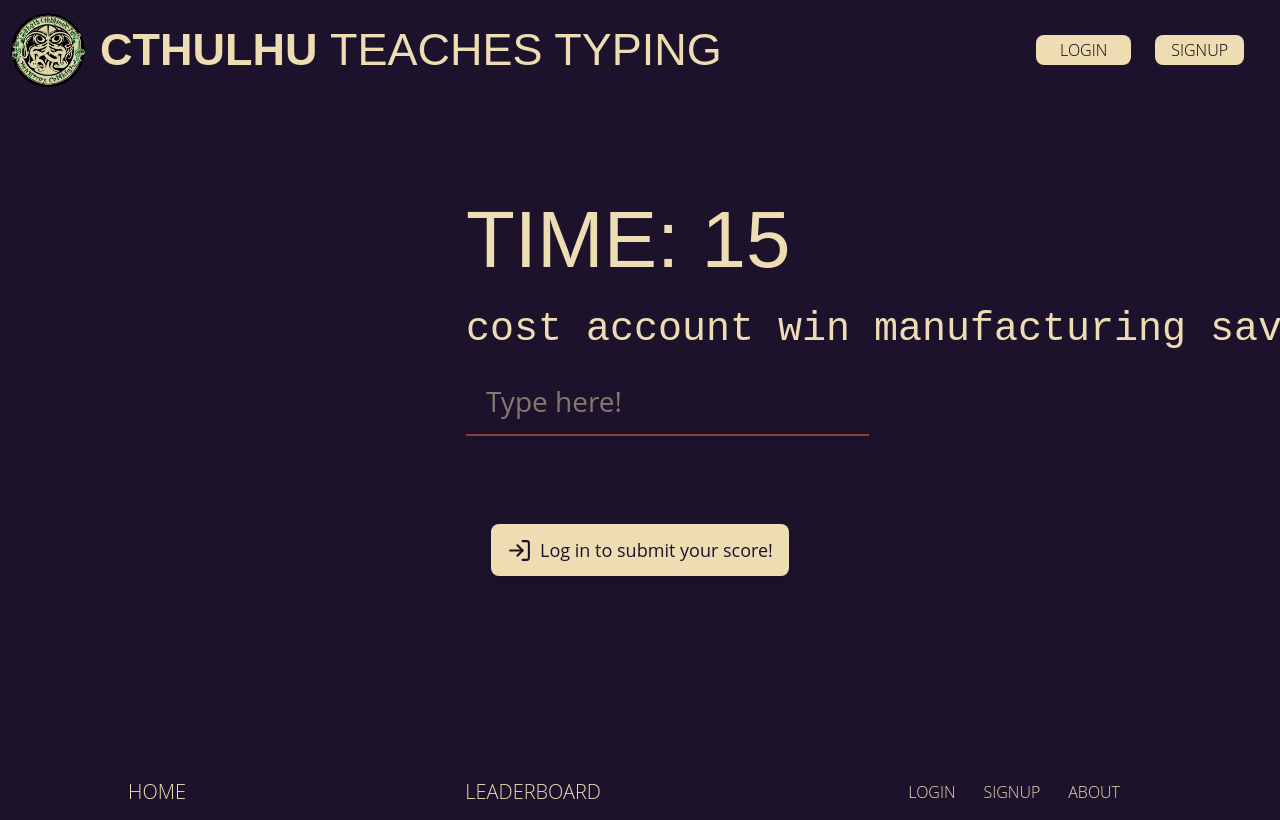
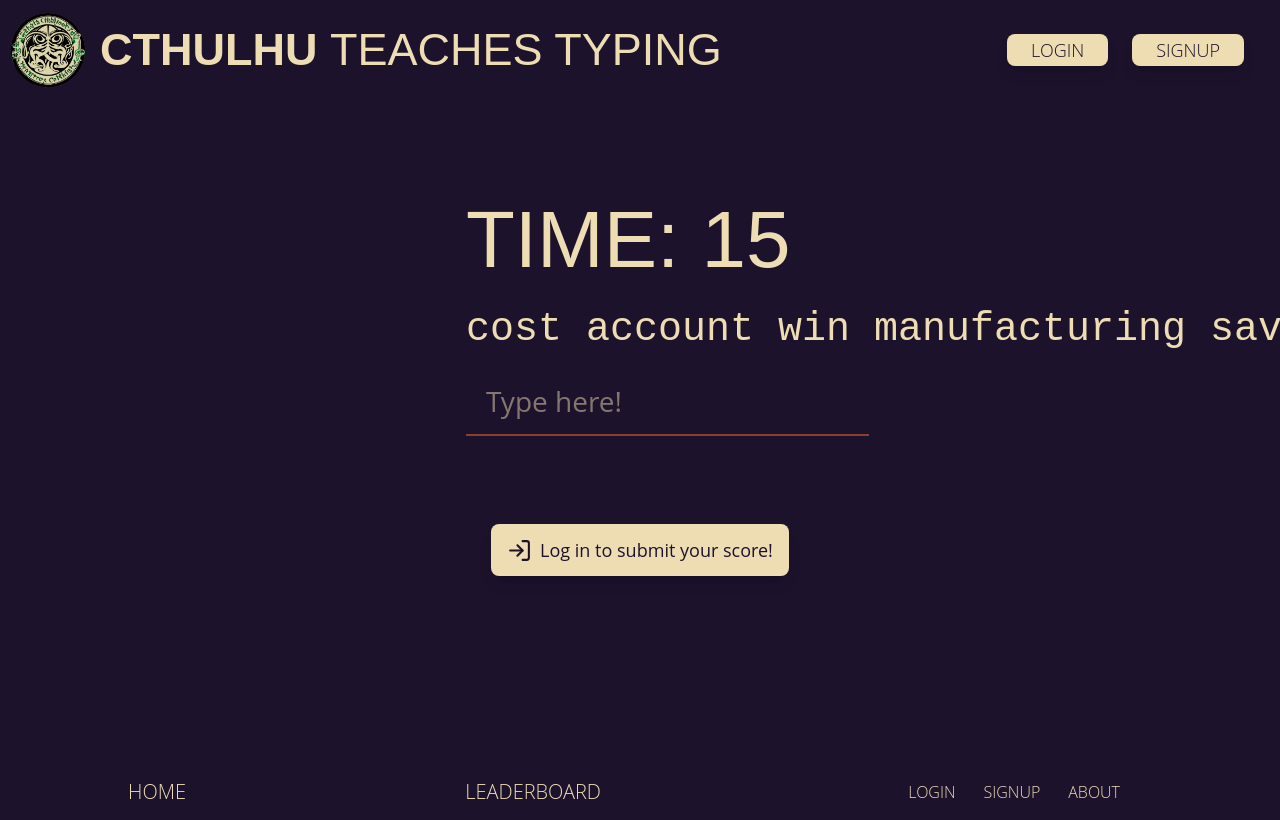
Before and after one commit to maxwellsquared/cthulhu-teaches-typing, a React (Create React App) app: page / in a window 1280 px wide. Shown: the top 820 px of the page. Built offline with nearby package versions, Linux system fonts and the light colour scheme.

Commit message:
Nav link css

```diff
--- a/src/components/Nav.jsx
+++ b/src/components/Nav.jsx
@@ -17,14 +17,11 @@ const Nav = () => {
     <nav className="rounded px-2 py-2.5 font-normal text-pale-gold">
       <div className="container mx-auto flex flex-wrap items-center justify-between">
         <div className="logo-text">
-        <Link to="/" className="flex items-center hover:text-candle">
-          <img
-            src="./images/logo.png"
-            className="mr-3 h-20 sm:h-20"
-            alt="logo"
-          />
-          <span className="logo-drip">CTHULHU</span> <span className="logo-lite">&nbsp;TEACHES TYPING</span>
-        </Link>
+          <Link to="/" className="flex items-center hover:text-candle">
+            <img src="./images/logo.png" className="mr-3 h-20 sm:h-20" alt="logo" />
+            <span className="logo-drip">CTHULHU</span>{' '}
+            <span className="logo-lite">&nbsp;TEACHES TYPING</span>
+          </Link>
         </div>
         <ul className="mt-0 flex flex-row p-4 font-light">
           {user ? (
@@ -42,7 +39,7 @@ const Nav = () => {
               <li>
                 <Link
                   to="/"
-                  className="mx-3 rounded-lg bg-pale-gold p-0 py-1 px-6  text-black"
+                  className="mx-3 rounded-lg bg-pale-gold p-0 py-1 px-6 text-black"
                   aria-current="logout"
                   onClick={refreshPage}
                 >
@@ -55,7 +52,7 @@ const Nav = () => {
               <li>
                 <Link
                   to="/login"
-                  className="mx-3 rounded-lg bg-pale-gold p-0 py-1 px-6  text-black"
+                  className="mx-3 rounded-lg bg-pale-gold p-0 py-1 px-6 text-lg text-cosmic-purple shadow-lg hover:bg-gold-hover"
                   aria-current="about"
                 >
                   LOGIN
@@ -64,7 +61,7 @@ const Nav = () => {
               <li>
                 <Link
                   to="/login"
-                  className="mx-3 rounded-lg bg-pale-gold p-0 py-1 px-4 text-black"
+                  className="mx-3 rounded-lg bg-pale-gold p-0 py-1 px-6 text-lg text-cosmic-purple shadow-lg hover:bg-gold-hover"
                   aria-current="about"
                 >
                   SIGNUP
```
